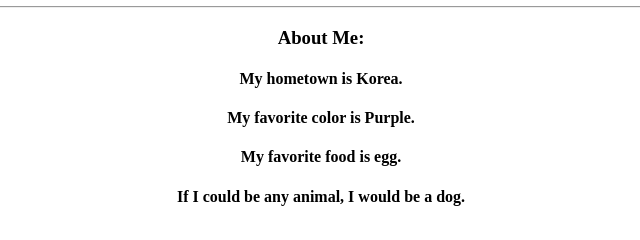
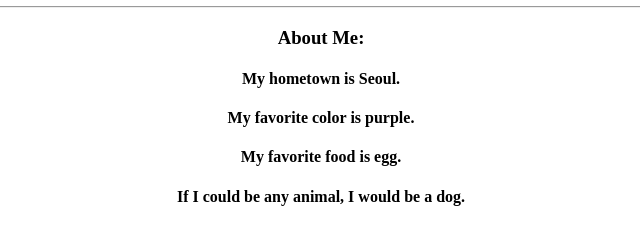
Before and after one commit to grimbeat/my-profile, a plain HTML site: page index.html in a window 1280 px wide. Shown: the part 121-361 px from the top of the page, 319-959 px from the left. Drawn offline with Linux system fonts and the light colour scheme.

Commit message:
Updated color

```diff
--- a/index.html
+++ b/index.html
@@ -11,8 +11,8 @@
                 <h2>Software Developer</h2>
                 <hr>
                 <h3>About Me:</h3>
-                    <h4>My hometown is Korea.</h4>
-                    <h4>My favorite color is Purple.</h4>
+                    <h4>My hometown is Seoul.</h4>
+                    <h4>My favorite color is purple.</h4>
                     <h4>My favorite food is egg.</h4>
                     <h4>If I could be any animal, I would be a dog.</h4>
             </div>
```
